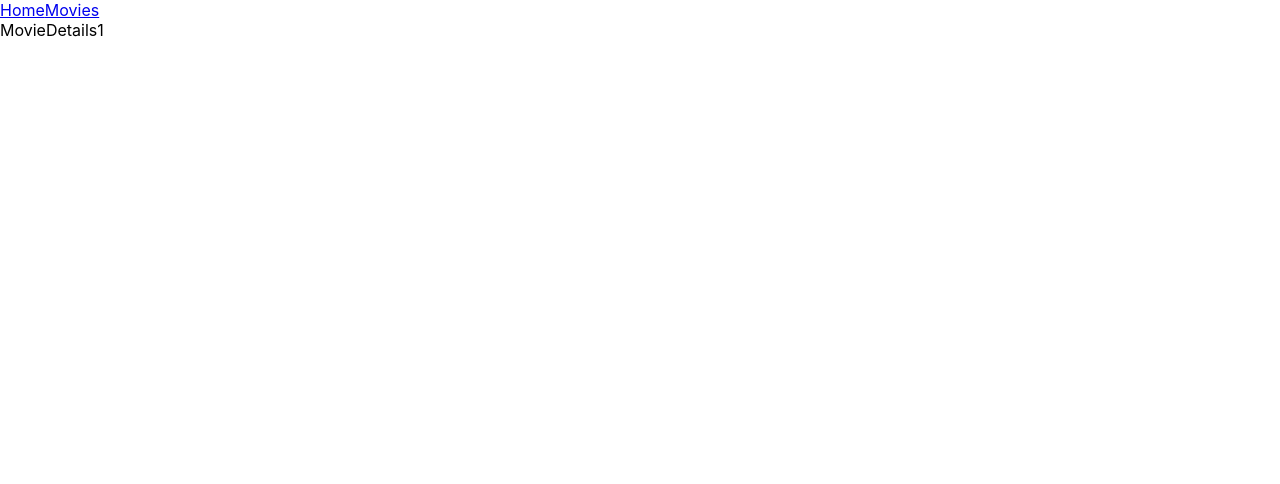
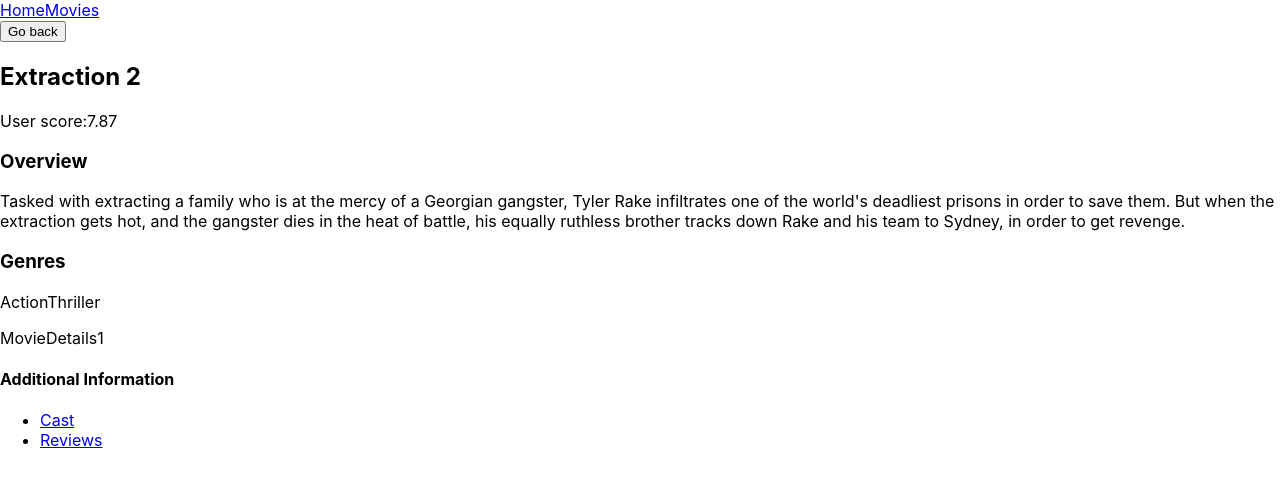
Before and after one commit to MateuszCharysz/goit-react-hw-05-movies, a React (Create React App) app: page /movies/1 in a window 1280 px wide. Shown: the top 484 px of the page. Built offline with nearby package versions, Linux system fonts and the light colour scheme; no server answers.

Commit message:
working skeleton for routing

```diff
--- /dev/null
+++ b/src/components/additionalInfo/AdditionalInfo.jsx
@@ -0,0 +1,24 @@
+import React from 'react';
+import { Link, Outlet } from 'react-router-dom';
+// import PropTypes from 'prop-types'
+
+const AdditionalInfo = props => {
+  return (
+    <div>
+      <h4>Additional Information</h4>
+      <ul>
+        <li>
+          <Link to={'cast'}>Cast</Link>
+        </li>
+        <li>
+          <Link to={'reviews'}>Reviews</Link>
+        </li>
+        <Outlet />
+      </ul>
+    </div>
+  );
+};
+
+// AdditionalInfo.propTypes = {}
+
+export default AdditionalInfo;
--- a/src/components/pages/movieDetails/MovieDetails.jsx
+++ b/src/components/pages/movieDetails/MovieDetails.jsx
@@ -2,31 +2,46 @@
 import { useParams, useSearchParams } from 'react-router-dom';
 import { movieApiLuncher } from 'service/movieApiLuncher';
 import apiUtils from 'service/apiUtils';
+import MOVIE_ID from 'service/fakeApiByID';
+import AdditionalInfo from 'components/additionalInfo/AdditionalInfo';
 //import PropTypes from 'prop-types' //TODO uncoment if ready
 
 const MovieDetails = props => {
   const { movieId } = useParams();
   const [movieIdData, setMovieIdData] = useState({});
   const [movieIdDataDetails, setMovieIdDataDetails] = useState({});
-  const [searchParams] = useSearchParams()
-  console.log(searchParams)
+  const [searchParams] = useSearchParams();
+  console.log(searchParams);
   const dataMovieDetails = useCallback(async () => {
     try {
       const answer = await movieApiLuncher(apiUtils.API_ID(movieId));
       setMovieIdData(answer.data.id);
-      setMovieIdDataDetails(answer.data)
+      setMovieIdDataDetails(answer.data);
     } catch (err) {
       console.log(err);
     }
   }, [movieId]);
 
   useEffect(() => {
-    if (movieId !== movieIdData)
-    dataMovieDetails();
+    if (movieId !== movieIdData) dataMovieDetails();
   }, [dataMovieDetails, movieId, movieIdData]);
   console.log(movieIdData);
   console.log(movieIdDataDetails);
-  return <div>MovieDetails{movieId}</div>;
+  return (
+    // TODO make button component, poster Path to check, genres with space
+    <div>
+      <button type="button">Go back</button>
+      {/* <img src='' alt=''/>  */}
+      <h2>{MOVIE_ID.original_title}</h2>
+      <p>User score:{MOVIE_ID.vote_average}</p>
+      <h3>Overview</h3>
+      <p>{MOVIE_ID.overview}</p>
+      <h3>Genres</h3>
+      <p>{MOVIE_ID.genres.map(({ id, name }) => name)}</p>
+      MovieDetails{movieId}
+      <AdditionalInfo />
+    </div>
+  );
 };
 
 //MovieDetails.propTypes = {}//TODO define proptypes
--- /dev/null
+++ b/src/service/fakeApiByID.js
@@ -0,0 +1,76 @@
+const MOVIE_ID = {
+  adult: false,
+  backdrop_path: '/wRxLAw4l17LqiFcPLkobriPTZAw.jpg',
+  belongs_to_collection: {
+    id: 735127,
+    name: 'Extraction Collection',
+    poster_path: '/r3UzhVpENoCb8n2bZPClWdhsSH8.jpg',
+    backdrop_path: '/gxBbFVb2SUWtHTJQXjwAtEPTWcA.jpg',
+  },
+  budget: 0,
+  genres: [
+    {
+      id: 28,
+      name: 'Action',
+    },
+    {
+      id: 53,
+      name: 'Thriller',
+    },
+  ],
+  homepage: 'https://www.netflix.com/title/81098494',
+  id: 697843,
+  imdb_id: 'tt12263384',
+  original_language: 'en',
+  original_title: 'Extraction 2',
+  overview:
+    "Tasked with extracting a family who is at the mercy of a Georgian gangster, Tyler Rake infiltrates one of the world's deadliest prisons in order to save them. But when the extraction gets hot, and the gangster dies in the heat of battle, his equally ruthless brother tracks down Rake and his team to Sydney, in order to get revenge.",
+  popularity: 1653.383,
+  poster_path: '/7gKI9hpEMcZUQpNgKrkDzJpbnNS.jpg',
+  production_companies: [
+    {
+      id: 106544,
+      logo_path: '/psd84iF7PTGrKf4yFOStKj8JbAh.png',
+      name: 'AGBO',
+      origin_country: 'US',
+    },
+    {
+      id: 104576,
+      logo_path: '/sNhEzePPkxW3AKqr3l0h7I1k0hR.png',
+      name: 'Filmhaus Films',
+      origin_country: 'AT',
+    },
+  ],
+  production_countries: [
+    {
+      iso_3166_1: 'AT',
+      name: 'Austria',
+    },
+    {
+      iso_3166_1: 'US',
+      name: 'United States of America',
+    },
+  ],
+  release_date: '2023-06-12',
+  revenue: 0,
+  runtime: 123,
+  spoken_languages: [
+    {
+      english_name: 'English',
+      iso_639_1: 'en',
+      name: 'English',
+    },
+    {
+      english_name: 'Georgian',
+      iso_639_1: 'ka',
+      name: 'ქართული',
+    },
+  ],
+  status: 'Released',
+  tagline: 'Prepare for the ride of your life.',
+  title: 'Extraction 2',
+  video: false,
+  vote_average: 7.87,
+  vote_count: 563,
+};
+export default MOVIE_ID
```
